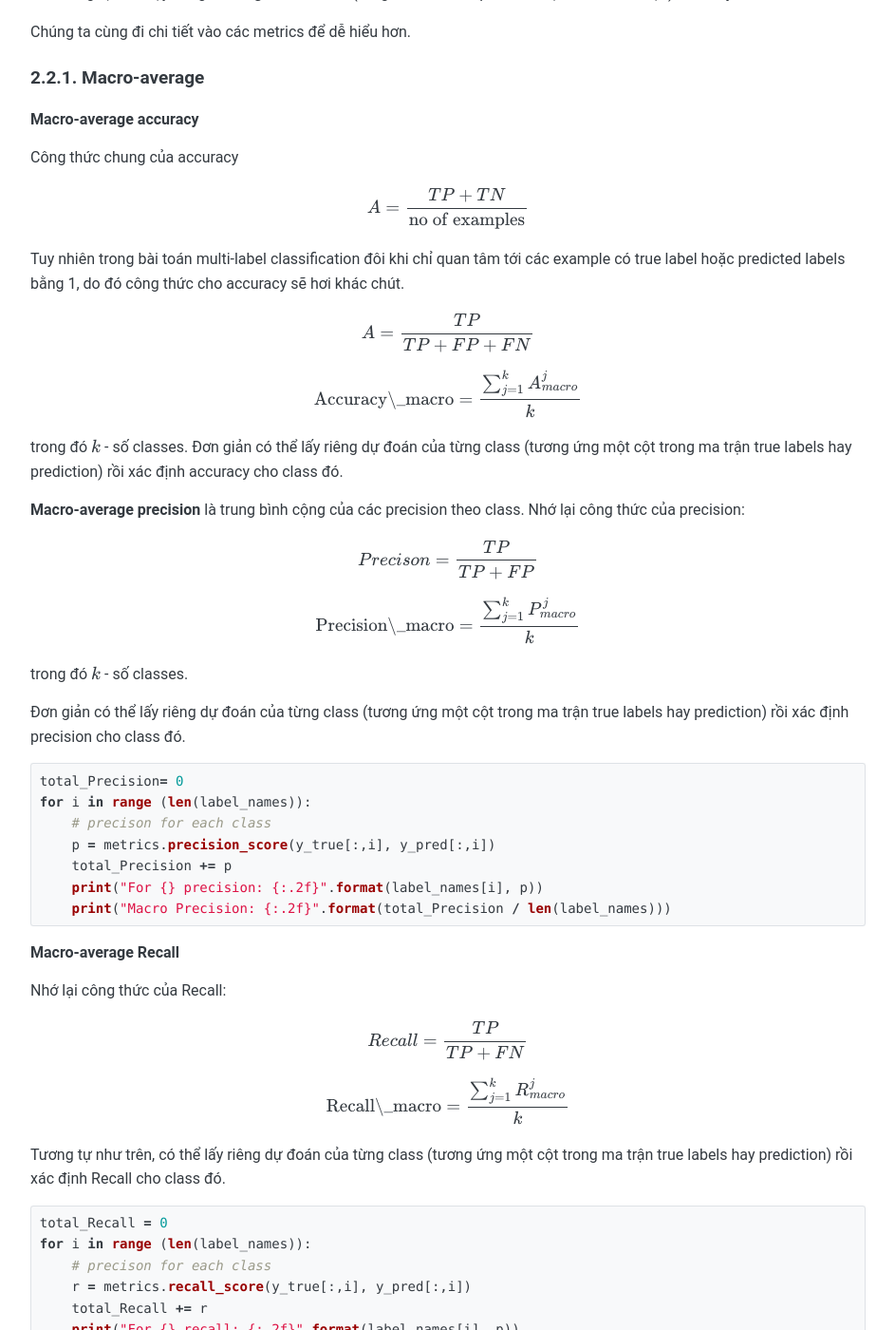
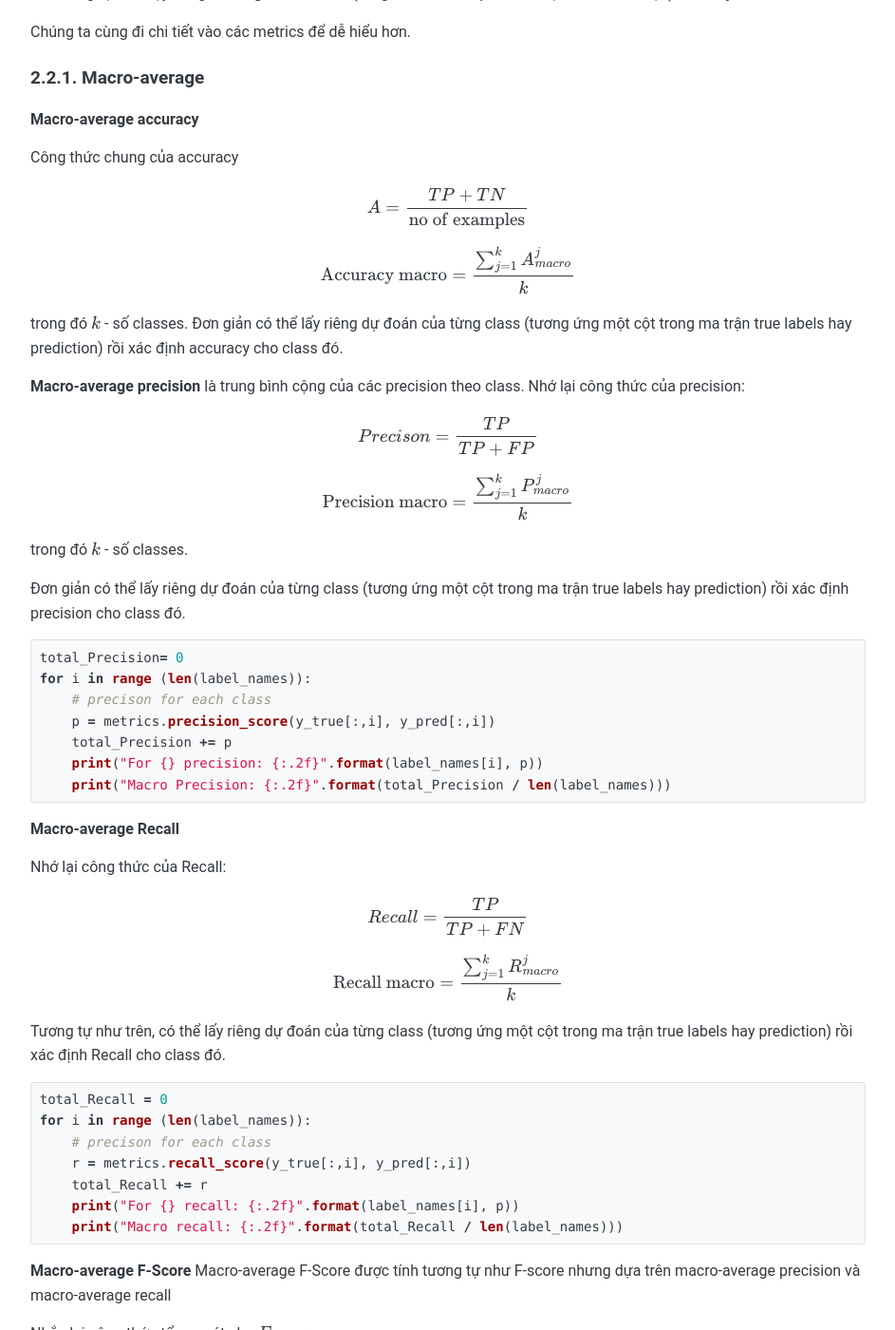
Before and after one commit to huytranvan2010/huytranvan2010.github.io, a Jekyll site: the page built from _posts/2022-03-07-Multi-label-classification.md, in a window 1280 px wide and 1400 px high, scrolled down 5502 px. Shown: the whole window at 95% size, without its empty margins (168-1111 px from the left). Built offline with Jekyll 4.4.1, drawn with Linux system fonts in a browser that asks for light colours; some of the changed text lies outside the part shown.

Commit message:
edit date

```diff
--- a/_posts/2022-03-07-Multi-label-classification.md
+++ b/_posts/2022-03-07-Multi-label-classification.md
@@ -210,11 +210,7 @@ Công thức chung của accuracy
 
 $$A = \frac{TP + TN}{\text{no of examples}}$$
 
-Tuy nhiên trong bài toán multi-label classification đôi khi chỉ quan tâm tới các example có true label hoặc predicted labels bằng 1, do đó công thức cho accuracy sẽ hơi khác chút.
-
-$$A = \frac{TP}{TP + FP + FN}$$
-
-$$ \text{Accuracy\_macro} = \frac{\sum_{j=1}^{k}A_{macro}^j}{k}$$
+$$ \text{Accuracy macro} = \frac{\sum_{j=1}^{k}A_{macro}^j}{k}$$
 
 trong đó $k$ - số classes.
 Đơn giản có thể lấy riêng dự đoán của từng class (tương ứng một cột trong ma trận true labels hay prediction) rồi xác định accuracy cho class đó.
@@ -224,7 +220,7 @@ Nhớ lại công thức của precision:
 
 $$Precison = \frac{TP}{TP + FP}$$
 
-$$ \text{Precision\_macro} = \frac{\sum_{j=1}^{k}P_{macro}^j}{k}$$
+$$ \text{Precision macro} = \frac{\sum_{j=1}^{k}P_{macro}^j}{k}$$
 
 trong đó $k$ - số classes.
 
@@ -246,7 +242,7 @@ Nhớ lại công thức của Recall:
 
 $$Recall = \frac{TP}{TP + FN}$$
 
-$$ \text{Recall\_macro} = \frac{\sum_{j=1}^{k}R_{macro}^j}{k}$$
+$$ \text{Recall macro} = \frac{\sum_{j=1}^{k}R_{macro}^j}{k}$$
 
 Tương tự như trên, có thể lấy riêng dự đoán của từng class (tương ứng một cột trong ma trận true labels hay prediction) rồi xác định Recall cho class đó.
 
@@ -295,12 +291,14 @@ Nhìn lên công thức tính accracy cho từng class ở phần macro-average
 **Micro-average precision**
 
 Công thức tổng quát:
+
 $$
 \text{micro-average precision} = \frac{\sum_{c=1}^C\text{TP}c}{\sum_{c=1}^C(\text{TP}c + \text{FP}c)}
 $$
 
 **Micro-average recall**
 Công thức tổng quát:
+
 $$
 \text{micro-average recall} = \frac{\sum_{c=1}^C\text{TP}c}{\sum_{c=1}^C(\text{TP}c + \text{FN}c)}
 $$
```
Also changed, not shown: other parts of _posts/2022-03-07-Multi-label-classification.md (+2 -2 lines).
